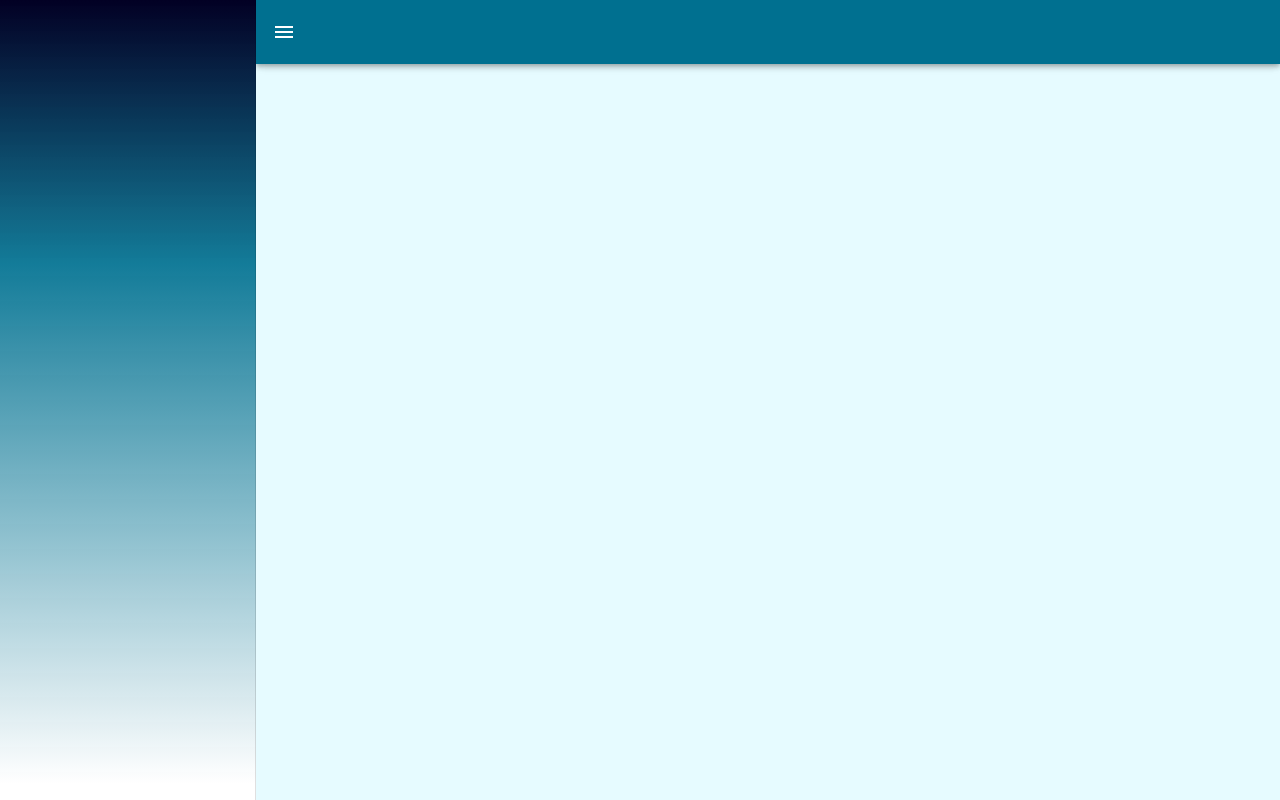
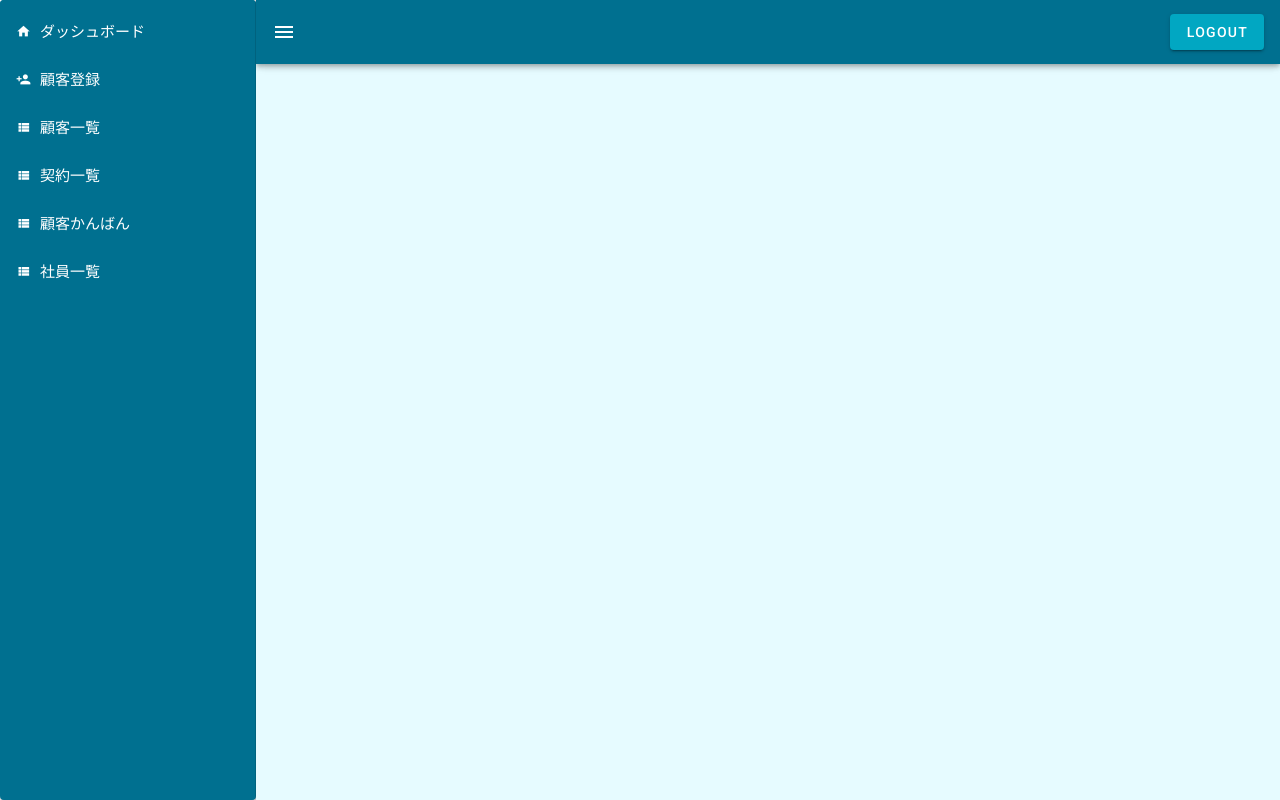
Before and after one commit to devshark0814/vue_fire, a Vue app in the folder app/vue_fire/: page / in a window 1280 px wide. Built offline with nearby package versions, Linux system fonts and the light colour scheme.

Commit message:
仮メニューとログアウト実装

```diff
--- a/app/vue_fire/src/main.js
+++ b/app/vue_fire/src/main.js
@@ -8,6 +8,8 @@ import vuetify from '@/plugins/vuetify'
 
 Vue.config.productionTip = false
 
+Vue.component('menu-component', require('@/pages/menu/menu.vue').default);
+
 /* eslint-disable no-new */
 new Vue({
   el: '#app',
--- a/app/vue_fire/src/pages/Home/Home.vue
+++ b/app/vue_fire/src/pages/Home/Home.vue
@@ -1,11 +1,14 @@
 <template>
     <v-app>
-        <v-navigation-drawer app v-model="drawer" class="navi">
+        <v-navigation-drawer app v-model="drawer">
+            <menu-component />
         </v-navigation-drawer>
 
         <v-app-bar app style="background-color: #007090;">
             <v-app-bar-nav-icon class="white--text" @click.stop="drawer = !drawer">
             </v-app-bar-nav-icon>
+            <v-spacer />
+            <v-btn color="#01a7c2" class="white--text" @click="logout">Logout</v-btn>
         </v-app-bar>
 
         <v-main style="background-color: #e6fbff;">
@@ -22,10 +25,12 @@ export default {
             drawer: true,
         }
     },
+
+    methods:{
+        logout() {
+            this.$store.commit("updateIdToken", null);
+            this.$router.push("/login");
+        }
+    }
 };
 </script>
-<style>
-.navi {
-    background: linear-gradient(to bottom, rgba(2,0,36,1) 0%, rgba(0,112,144,0.9192051820728291) 33%, rgba(255,255,255,1) 98%) !important;
-}
-</style>
--- a/app/vue_fire/src/pages/Login/Login.vue
+++ b/app/vue_fire/src/pages/Login/Login.vue
@@ -21,6 +21,7 @@
                                 rounded
                                 v-model="password"
                                 label="password"
+                                type="password"
                             />
                         </v-col>
                     </v-row>
--- /dev/null
+++ b/app/vue_fire/src/pages/menu/menu.js
@@ -0,0 +1,14 @@
+export default {
+    data() {
+        return{
+            menuList : [
+                { name: "ダッシュボード", icon: "mdi-home", route: "/dashboard" },
+                { name: "顧客登録", icon: "mdi-account-plus", route: "/customerCreate" },
+                { name: "顧客一覧", icon: "mdi-view-list", route: "/customerList" },
+                { name: "契約一覧", icon: "mdi-view-list", route: "/contractList" },
+                { name: "顧客かんばん", icon: "mdi-view-list", route: "/customerKanban" },
+                { name: "社員一覧", icon: "mdi-view-list", route: "/employeeList" },
+            ]
+        }
+    },
+};
--- /dev/null
+++ b/app/vue_fire/src/pages/menu/menu.vue
@@ -0,0 +1,23 @@
+<template>
+    <v-card class="mx-auto navimenu" width="300" height="100%">
+        <v-list>
+            <v-list-item v-for="(menu, index) in menuList" :key="index" :to="menu.route">
+                <v-list-item-icon class="mx-0" large>
+                    <v-icon>{{ menu.icon }}</v-icon>
+                </v-list-item-icon>
+
+                <v-list-item-title>{{ menu.name }}</v-list-item-title>
+            </v-list-item>
+        </v-list>
+    </v-card>
+</template>
+<script src="./menu.js"></script>
+<style>
+.navimenu {
+    background-color: #007090 !important;
+}
+.navimenu *{
+    font-size: 15px !important;
+    color:white !important;
+}
+</style>
```
